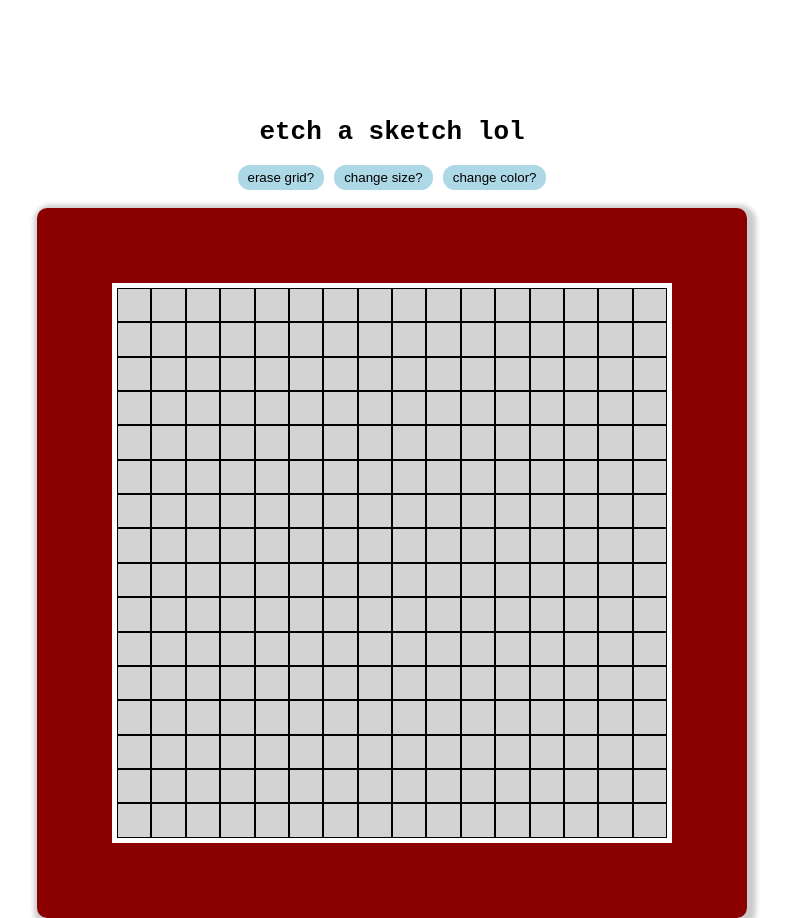
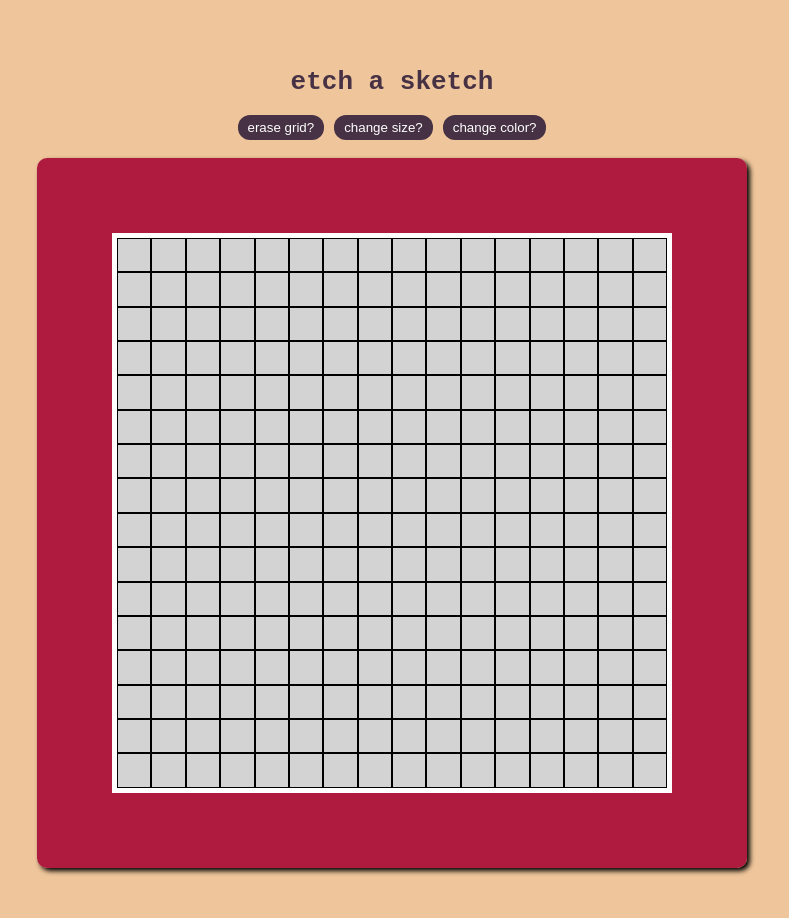
Before and after one commit to chakyeth/odin-etch-a-sketch, a plain HTML site: page index.html in a window 1280 px wide. Shown: the top 918 px of the page, without its empty margins (248-1037 px from the left). Drawn offline with Linux system fonts and the light colour scheme.

Commit message:
Update styling

```diff
--- a/index.html
+++ b/index.html
@@ -3,13 +3,13 @@
 <head>
   <meta charset="UTF-8">
   <meta name="viewport" content="width=device-width, initial-scale=1.0">
-  <title>etch sketch thing</title>
+  <title>etch sketch lol</title>
   <script src="script.js" defer></script>
   <link rel="stylesheet" href="style.css">
 </head>
 <body>
   <div class="title">
-    <h1>etch a sketch lol</h1>
+    <h1>etch a sketch</h1>
     <div class="buttons">
       <button id="eraseGrid">erase grid?</button>
       <button id="changeSize">change size?</button>
@@ -21,7 +21,7 @@
   </div>
   <div class="wrapper">
     <div class="grid-container">
-  </div>
+    </div>
   </div>
 </body>
 </html>
--- a/style.css
+++ b/style.css
@@ -3,16 +3,16 @@ body {
   margin: 0;
   display: flex;
   flex-direction: column;
-  padding: 100px;
+  padding: 50px;
   gap: 8px;
-  background: white;
+  background: #EFC69B;
   align-items: center;
 }
 
 .wrapper {
-  border: 75px solid darkred;
+  border: 75px solid #AF1B3F;
   border-radius: 10px;
-  box-shadow: 3px 3px 5px 6px #ccc;
+  box-shadow: 3px 3px 5px #000;
 }
 
 .grid-container {
@@ -31,6 +31,7 @@ body {
 .title {
   text-align: center;
   margin-bottom: 10px;
+  color: #473144;
 }
 
 .buttons {
@@ -42,7 +43,8 @@ button {
   border: 0px;
   border-radius: 12px;
   padding: 5px 10px;
-  background: lightblue;
+  background: #473144;
+  color: white;
   display: flex;
   align-items: center;
   gap: 10px;
```
Also changed, not shown: 1 other file.
